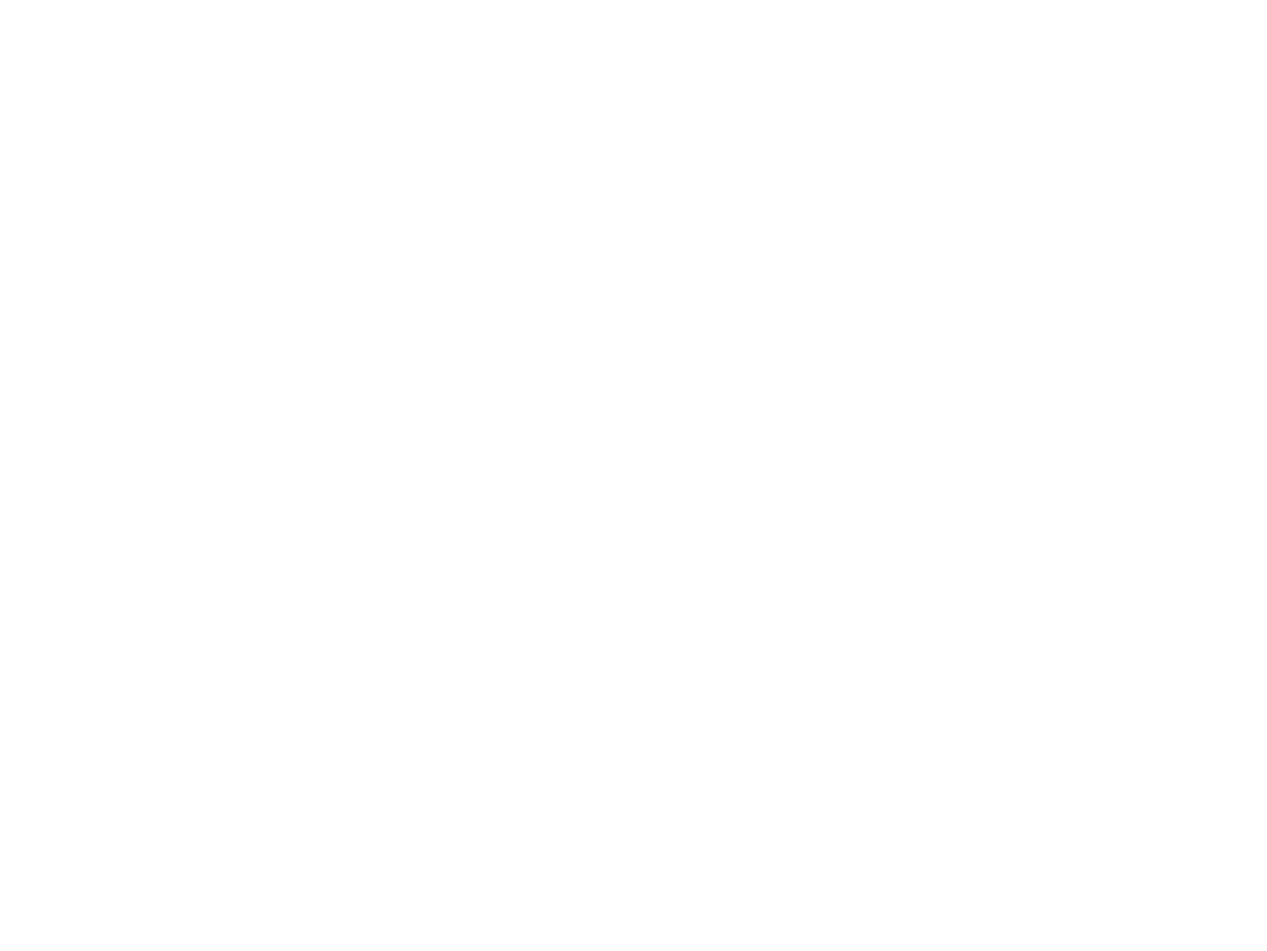
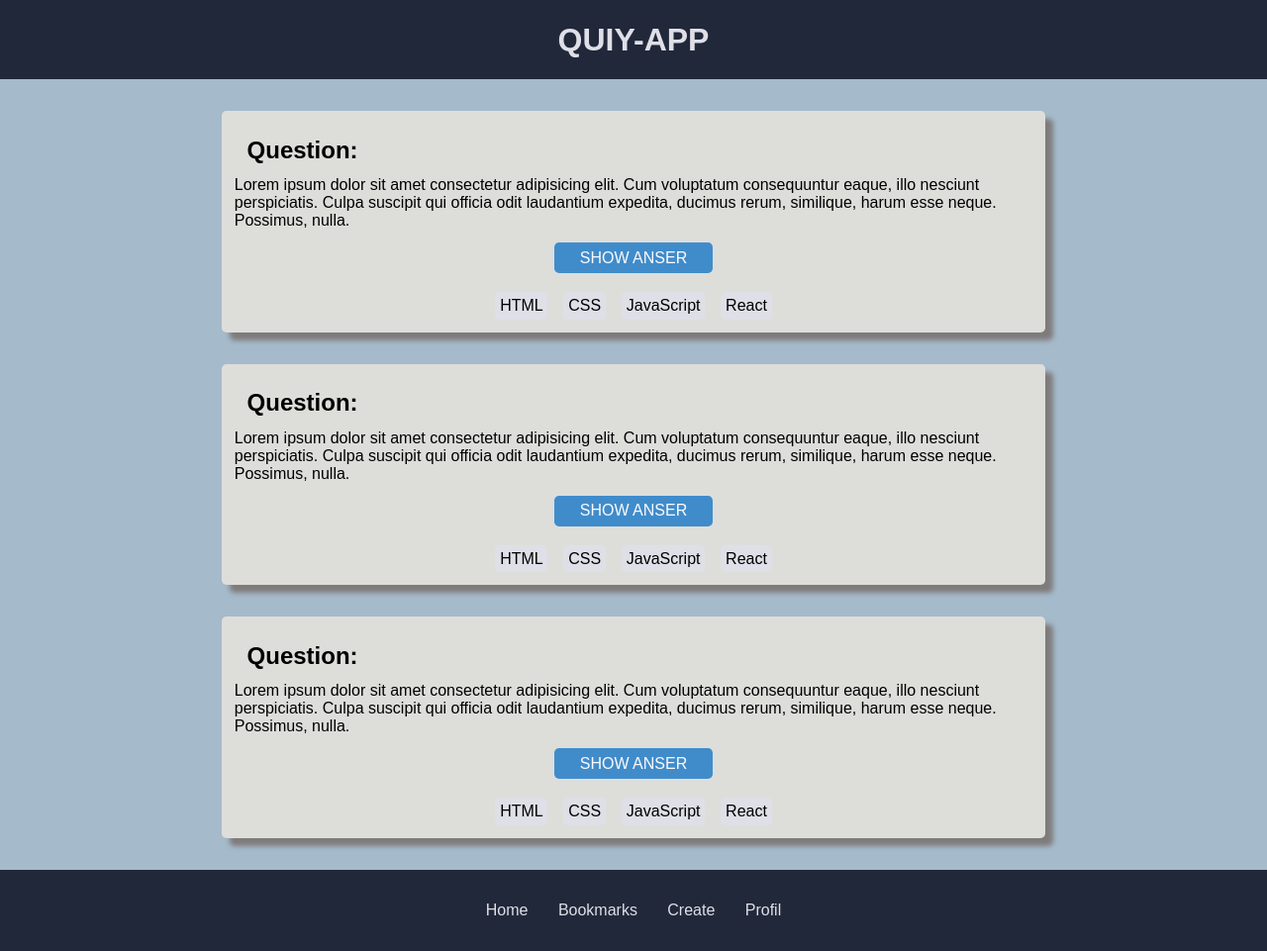
Before and after one commit to Huimin66/quiz-app-22-3, a plain HTML site: page index.html in a window 1280 px wide. Shown: the whole page at 99% size. Before the commit the page ends 800 px from the top, so only its background shows below. Drawn offline with Linux system fonts and the light colour scheme.

Commit message:
Quiz-app first page

```diff
--- /dev/null
+++ b/css/index.css
@@ -0,0 +1,83 @@
+* {
+  box-sizing: border-box;
+  padding: 0;
+  margin: 0;
+}
+body {
+  background-color: rgb(165, 186, 203);
+  font-family: sans-serif;
+}
+
+.radius {
+  border-radius: 0.3rem;
+}
+.title {
+  text-align: center;
+  padding: 0.5rem;
+}
+
+.header {
+  height: 5rem;
+  line-height: 4rem;
+  background-color: rgb(33, 40, 58);
+  color: #dfdfe7;
+}
+.main {
+  width: 65%;
+  margin: 0 auto;
+}
+
+.question_container {
+  width: 100%;
+  padding: 0.8rem;
+  margin: 2rem auto;
+  background-color: rgb(221, 222, 218);
+  box-shadow: 8px 8px 5px rgb(127, 123, 123);
+}
+.question_title {
+  margin: 0.8rem;
+}
+
+.button {
+  text-align: center;
+  margin: 0.8rem;
+  border: 1px solid rgb(156, 144, 144);
+}
+ul li {
+  list-style: none;
+}
+a {
+  width: 10rem;
+  display: block;
+  text-align: center;
+  padding: 0.4rem;
+  margin: 0.8rem auto;
+  text-decoration: none;
+  color: rgb(252, 250, 254);
+  background-color: #408ccb;
+}
+
+.tags {
+  display: flex;
+  gap: 1rem;
+  justify-content: center;
+}
+.tags li {
+  background-color: #dfdfe7;
+  margin: 0.4rem 0 0 0;
+  padding: 0.3rem;
+  border-radius: 0.3rem;
+}
+
+.footer ul {
+  width: 100vw;
+  display: flex;
+  justify-content: center;
+  gap: 0.3rem;
+  padding: 2rem;
+  background-color: rgb(33, 40, 58);
+  color: #dfdfe7;
+}
+footer ul li {
+  padding: 0 0.8rem;
+}
--- a/index.html
+++ b/index.html
@@ -4,7 +4,72 @@
     <meta charset="UTF-8" />
     <meta http-equiv="X-UA-Compatible" content="IE=edge" />
     <meta name="viewport" content="width=device-width, initial-scale=1.0" />
+    <link rel="stylesheet" href="./css/index.css" />
     <title>Quiz App</title>
   </head>
-  <body></body>
+  <body>
+    <header class="header">
+      <h1 class="title">QUIY-APP</h1>
+    </header>
+
+    <main class="main radius">
+      <section class="question_container radius">
+        <h2 class="question_title">Question:</h2>
+        <p class="question_text">
+          Lorem ipsum dolor sit amet consectetur adipisicing elit. Cum
+          voluptatum consequuntur eaque, illo nesciunt perspiciatis. Culpa
+          suscipit qui officia odit laudantium expedita, ducimus rerum,
+          similique, harum esse neque. Possimus, nulla.
+        </p>
+        <a class="radius" href="#">SHOW ANSER </a>
+        <ul class="tags radius">
+          <li>HTML</li>
+          <li>CSS</li>
+          <li>JavaScript</li>
+          <li>React</li>
+        </ul>
+      </section>
+
+      <section class="question_container radius">
+        <h2 class="question_title">Question:</h2>
+        <p class="question_text">
+          Lorem ipsum dolor sit amet consectetur adipisicing elit. Cum
+          voluptatum consequuntur eaque, illo nesciunt perspiciatis. Culpa
+          suscipit qui officia odit laudantium expedita, ducimus rerum,
+          similique, harum esse neque. Possimus, nulla.
+        </p>
+        <a class="radius" href="#">SHOW ANSER </a>
+        <ul class="tags radius">
+          <li>HTML</li>
+          <li>CSS</li>
+          <li>JavaScript</li>
+          <li>React</li>
+        </ul>
+      </section>
+      <section class="question_container radius">
+        <h2 class="question_title">Question:</h2>
+        <p class="question_text">
+          Lorem ipsum dolor sit amet consectetur adipisicing elit. Cum
+          voluptatum consequuntur eaque, illo nesciunt perspiciatis. Culpa
+          suscipit qui officia odit laudantium expedita, ducimus rerum,
+          similique, harum esse neque. Possimus, nulla.
+        </p>
+        <a class="radius" href="#">SHOW ANSER </a>
+        <ul class="tags radius">
+          <li>HTML</li>
+          <li>CSS</li>
+          <li>JavaScript</li>
+          <li>React</li>
+        </ul>
+      </section>
+    </main>
+    <footer class="footer">
+      <ul>
+        <li>Home</li>
+        <li>Bookmarks</li>
+        <li>Create</li>
+        <li>Profil</li>
+      </ul>
+    </footer>
+  </body>
 </html>
```
